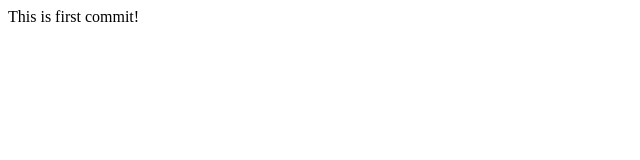
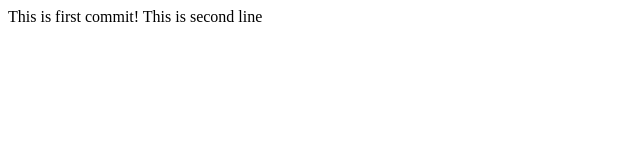
Before and after one commit to guestandr/frontend_test, a plain HTML site: page index.html in a window 1280 px wide. Shown: the whole page, without its empty margins (0-640 px from the left). Drawn offline with Linux system fonts and the light colour scheme.

Commit message:
added second line

```diff
--- a/index.html
+++ b/index.html
@@ -7,6 +7,7 @@
 <body>
 
 	This is first commit!
+	This is second line
 
 </body>
 </html>
```
